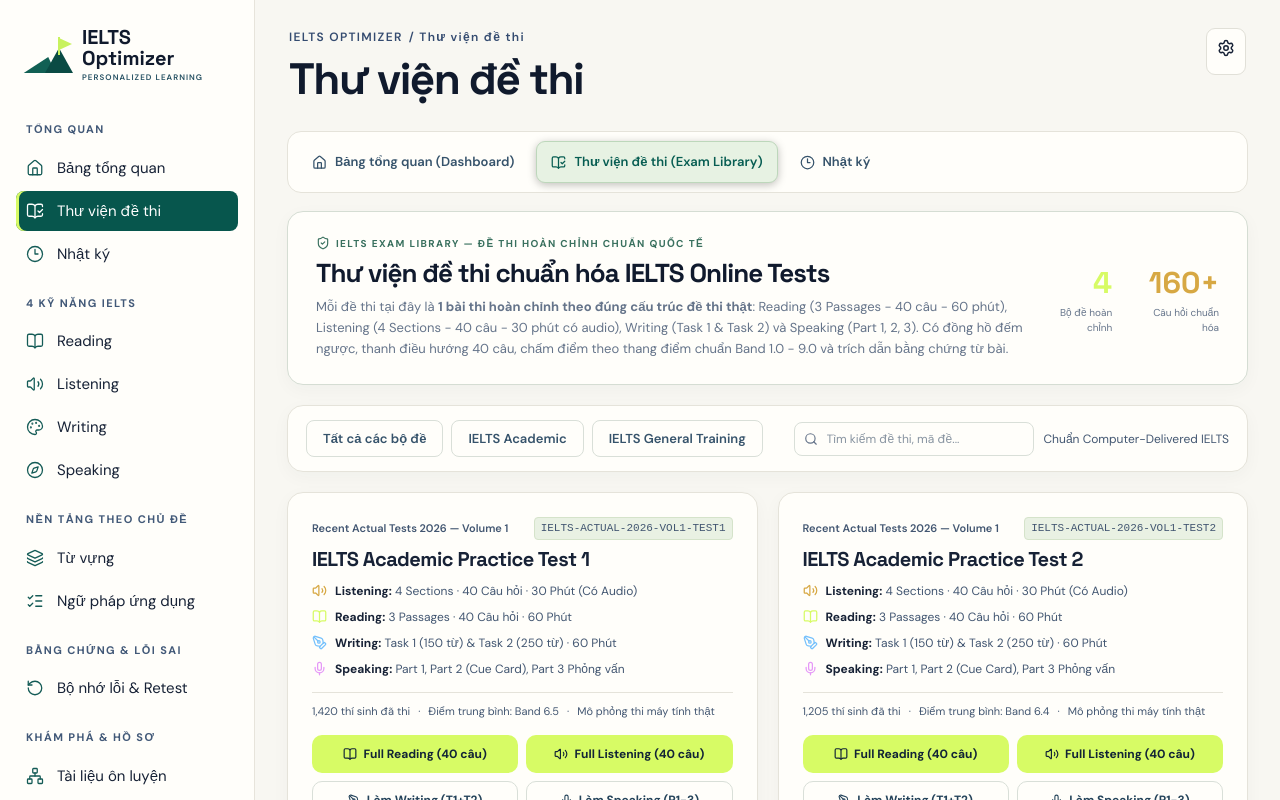
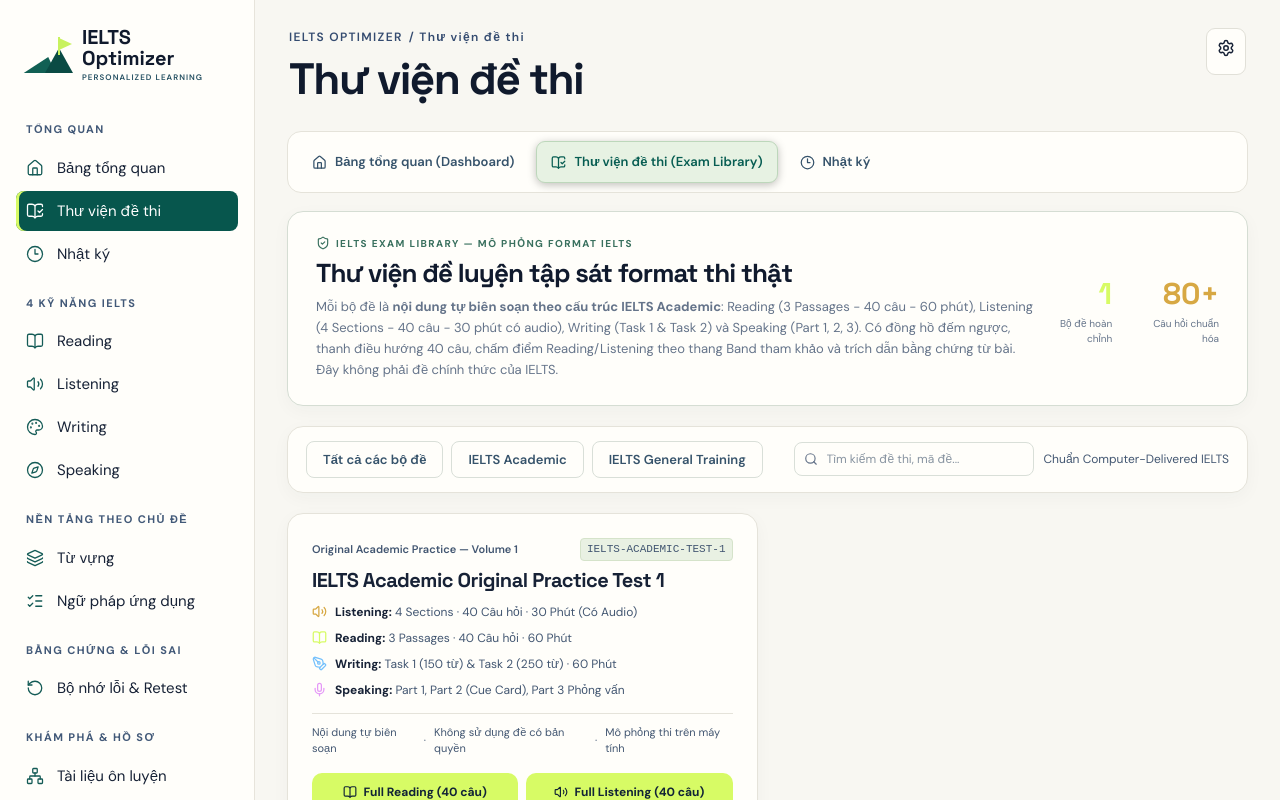
Before and after one commit to aukhaicuong123-bit/IELTS-Optimizer, a React (Vite) app: page / in a window 1280 px wide. Both pictures are taken after a click on the button "Thư viện đề thi". Shown: the top 800 px of the page. Built offline with nearby package versions, Linux system fonts and the light colour scheme.

Commit message:
feat: align exam library with IELTS format

```diff
--- a/src/ExamLibraryView.tsx
+++ b/src/ExamLibraryView.tsx
@@ -133,14 +133,15 @@
       <div className="hero-card" style={{ minHeight: 'auto', padding: '24px 28px' }}>
         <div>
           <span className="eyebrow" style={{ display: 'flex', alignItems: 'center', gap: 6 }}>
-            <ShieldCheck size={14} /> IELTS EXAM LIBRARY — ĐỀ THI HOÀN CHỈNH CHUẨN QUỐC TẾ
+            <ShieldCheck size={14} /> IELTS EXAM LIBRARY — MÔ PHỎNG FORMAT IELTS
           </span>
-          <h1 style={{ fontSize: 26, margin: '8px 0 10px' }}>Thư viện đề thi chuẩn hóa IELTS Online Tests</h1>
+          <h1 style={{ fontSize: 26, margin: '8px 0 10px' }}>Thư viện đề luyện tập sát format thi thật</h1>
           <p style={{ margin: 0, fontSize: 13, color: 'var(--muted)', maxWidth: 740, lineHeight: 1.6 }}>
-            Mỗi đề thi tại đây là <strong>1 bài thi hoàn chỉnh theo đúng cấu trúc đề thi thật</strong>:
+            Mỗi bộ đề là <strong>nội dung tự biên soạn theo cấu trúc IELTS Academic</strong>:
             Reading (3 Passages - 40 câu - 60 phút), Listening (4 Sections - 40 câu - 30 phút có audio),
             Writing (Task 1 & Task 2) và Speaking (Part 1, 2, 3). Có đồng hồ đếm ngược, thanh điều hướng 40 câu,
-            chấm điểm theo thang điểm chuẩn Band 1.0 - 9.0 và trích dẫn bằng chứng từ bài.
+            chấm điểm Reading/Listening theo thang Band tham khảo và trích dẫn bằng chứng từ bài.
+            Đây không phải đề chính thức của IELTS.
           </p>
         </div>
         <div className="header-meta" style={{ gap: 24 }}>
@@ -152,7 +153,7 @@
           </div>
           <div style={{ textAlign: 'right' }}>
             <strong style={{ fontSize: 30, fontFamily: 'Space Grotesk', color: 'var(--accent)' }}>
-              160+
+              {IELTS_EXAM_COLLECTIONS.length * 80}+
             </strong>
             <small style={{ display: 'block', color: 'var(--muted)' }}>Câu hỏi chuẩn hóa</small>
           </div>
@@ -299,11 +300,11 @@
                   paddingTop: 10
                 }}
               >
-                <span>{exam.completedCount.toLocaleString()} thí sinh đã thi</span>
+                <span>Nội dung tự biên soạn</span>
                 <span aria-hidden="true">·</span>
-                <span>Điểm trung bình: Band {exam.averageBand}</span>
+                <span>Không sử dụng đề có bản quyền</span>
                 <span aria-hidden="true">·</span>
-                <span style={{ color: 'var(--mint)' }}>Mô phỏng thi máy tính thật</span>
+                <span style={{ color: 'var(--mint)' }}>Mô phỏng thi trên máy tính</span>
               </div>
             </div>
 
@@ -1083,7 +1084,7 @@
   const [isSubmitted, setIsSubmitted] = useState<boolean>(false)
   const [confirmExitOpen, setConfirmExitOpen] = useState(false)
   const [isPlaying, setIsPlaying] = useState<boolean>(false)
-  const [playbackSpeed, setPlaybackSpeed] = useState<number>(1.0)
+  const [playedSections, setPlayedSections] = useState<Set<number>>(new Set())
   const questionRefs = useRef<Record<number, HTMLDivElement | null>>({})
   const handleSubmitRef = useRef<(() => void) | null>(null)
 
@@ -1119,11 +1120,14 @@
     if (!('speechSynthesis' in window)) return
     window.speechSynthesis.cancel()
 
-    if (isPlaying) {
+    if (isPlaying && !playedSections.has(activeSection.sectionNumber)) {
       const utterance = new SpeechSynthesisUtterance(activeSection.transcript)
-      utterance.rate = playbackSpeed
+      utterance.rate = 1
       utterance.lang = 'en-GB'
-      utterance.onend = () => setIsPlaying(false)
+      utterance.onend = () => {
+        setIsPlaying(false)
+        setPlayedSections(prev => new Set(prev).add(activeSection.sectionNumber))
+      }
       utterance.onerror = () => setIsPlaying(false)
       window.speechSynthesis.speak(utterance)
     }
@@ -1133,10 +1137,11 @@
         window.speechSynthesis.cancel()
       }
     }
-  }, [isPlaying, activeSectionIndex, playbackSpeed])
-
-  const toggleAudio = () => {
-    setIsPlaying(prev => !prev)
+  }, [isPlaying, activeSectionIndex, activeSection.sectionNumber, playedSections])
+
+  const startAudio = () => {
+    if (playedSections.has(activeSection.sectionNumber)) return
+    setIsPlaying(true)
   }
 
   const formatTimer = (totalSeconds: number) => {
@@ -1475,21 +1480,22 @@
         <div style={{ display: 'flex', alignItems: 'center', gap: 12 }}>
           <button
             type="button"
-            onClick={toggleAudio}
+            onClick={startAudio}
+            disabled={isPlaying || playedSections.has(activeSection.sectionNumber)}
             style={{
               width: 42,
               height: 42,
               borderRadius: '50%',
               display: 'grid',
               placeItems: 'center',
-              background: isPlaying ? 'var(--red)' : 'var(--mint)',
+              background: playedSections.has(activeSection.sectionNumber) ? 'var(--line)' : 'var(--mint)',
               color: '#122019',
               border: 0,
               cursor: 'pointer'
             }}
-            title={isPlaying ? 'Tạm dừng audio' : 'Phát audio phần thi'}
+            title={playedSections.has(activeSection.sectionNumber) ? 'Section này đã phát xong' : 'Phát audio một lần'}
           >
-            {isPlaying ? <Pause size={20} /> : <Play size={20} style={{ marginLeft: 2 }} />}
+            {playedSections.has(activeSection.sectionNumber) ? <Check size={20} /> : <Play size={20} style={{ marginLeft: 2 }} />}
           </button>
 
           <div>
@@ -1503,7 +1509,7 @@
           </div>
         </div>
 
-        {/* Soundwave Simulation and Speed */}
+        {/* Soundwave Simulation */}
         <div style={{ display: 'flex', alignItems: 'center', gap: 16 }}>
           <div style={{ display: 'flex', alignItems: 'center', gap: 3, height: 24, padding: '0 8px' }}>
             {[4, 12, 18, 8, 22, 14, 10, 16, 6, 20, 12, 15].map((h, i) => (
@@ -1520,21 +1526,9 @@
             ))}
           </div>
 
-          <button
-            type="button"
-            onClick={() => setPlaybackSpeed(s => (s === 1.0 ? 1.25 : 1.0))}
-            style={{
-              padding: '6px 12px',
-              borderRadius: 6,
-              fontSize: 11,
-              fontWeight: 600,
-              background: '#192b23',
-              border: '1px solid var(--line)',
-              color: 'var(--mint)'
-            }}
-          >
-            {playbackSpeed}x Tốc độ
-          </button>
+          <span style={{ fontSize: 11, color: 'var(--muted)' }}>
+            Audio tổng hợp · phát 1 lần như phòng thi
+          </span>
         </div>
       </div>
 
@@ -1880,7 +1874,7 @@
             </div>
 
             <div style={{ borderTop: '1px solid var(--line)', paddingTop: 14, marginTop: 14 }}>
-              <span className="eyebrow" style={{ color: 'var(--mint)' }}>BÀI MẪU CHUẨN BAND 8.0+</span>
+                <span className="eyebrow" style={{ color: 'var(--mint)' }}>BÀI MẪU THAM KHẢO SAU KHI NỘP</span>
               <p style={{ fontSize: 13, color: '#c5d3ca', lineHeight: 1.7, margin: '8px 0 0', whiteSpace: 'pre-wrap' }}>
                 {writingPaper.task1.modelAnswer}
               </p>
@@ -1895,7 +1889,7 @@
             </div>
 
             <div style={{ borderTop: '1px solid var(--line)', paddingTop: 14, marginTop: 14 }}>
-              <span className="eyebrow" style={{ color: 'var(--mint)' }}>BÀI MẪU CHUẨN BAND 8.0+</span>
+                <span className="eyebrow" style={{ color: 'var(--mint)' }}>BÀI MẪU THAM KHẢO SAU KHI NỘP</span>
               <p style={{ fontSize: 13, color: '#c5d3ca', lineHeight: 1.7, margin: '8px 0 0', whiteSpace: 'pre-wrap' }}>
                 {writingPaper.task2.modelAnswer}
               </p>
@@ -2306,7 +2300,7 @@
           </p>
 
           <div className="stack" style={{ gap: 16 }}>
-            {speakingPaper.part1.questions.map((q, i) => (
+            {speakingPaper.part1.questions.map(q => (
               <div key={i} style={{ padding: 18, background: '#182922', borderRadius: 8, border: '1px solid var(--line)' }}>
                 <div style={{ display: 'flex', justifyContent: 'space-between', alignItems: 'center', marginBottom: 8 }}>
                   <strong style={{ fontSize: 14, color: '#f0f8f1' }}>Câu hỏi {i + 1}: {q}</strong>
@@ -2320,11 +2314,6 @@
                   </button>
                 </div>
 
-                {speakingPaper.part1.modelAnswers && (
-                  <p style={{ margin: '8px 0 0', fontSize: 12, color: '#9bc4aa', fontStyle: 'italic' }}>
-                    <strong>Gợi ý trả lời Band 8.0+:</strong> "{speakingPaper.part1.modelAnswers[i]}"
-                  </p>
-                )}
               </div>
             ))}
           </div>
@@ -2418,14 +2407,9 @@
               style={{ marginBottom: 16 }}
             />
 
-            {speakingPaper.part2.modelAnswer && (
-              <div style={{ borderTop: '1px solid var(--line)', paddingTop: 14, overflowY: 'auto' }}>
-                <span className="eyebrow" style={{ color: 'var(--mint)' }}>BÀI NÓI MẪU BAND 8.0+ THAM KHẢO</span>
-                <p style={{ fontSize: 12, color: '#c5d3ca', lineHeight: 1.7, margin: '8px 0 0', whiteSpace: 'pre-wrap' }}>
-                  {speakingPaper.part2.modelAnswer}
-                </p>
-              </div>
-            )}
+            <p className="muted" style={{ margin: 0, lineHeight: 1.6 }}>
+              Bài mẫu và nhận xét chỉ nên xem sau khi bạn hoàn thành phần nói, để giữ áp lực và điều kiện luyện tập gần với phòng thi.
+            </p>
           </div>
         </div>
       )}
@@ -2440,7 +2424,7 @@
           </p>
 
           <div className="stack" style={{ gap: 16 }}>
-            {speakingPaper.part3.questions.map((q, i) => (
+            {speakingPaper.part3.questions.map(q => (
               <div key={i} style={{ padding: 18, background: '#182922', borderRadius: 8, border: '1px solid var(--line)' }}>
                 <div style={{ display: 'flex', justifyContent: 'space-between', alignItems: 'center', marginBottom: 8 }}>
                   <strong style={{ fontSize: 14, color: '#f0f8f1' }}>Thảo luận {i + 1}: {q}</strong>
@@ -2454,11 +2438,6 @@
                   </button>
                 </div>
 
-                {speakingPaper.part3.modelAnswers && (
-                  <p style={{ margin: '8px 0 0', fontSize: 12, color: '#9bc4aa', fontStyle: 'italic' }}>
-                    <strong>Gợi ý trả lời Band 8.0+:</strong> "{speakingPaper.part3.modelAnswers[i]}"
-                  </p>
-                )}
               </div>
             ))}
           </div>
--- a/src/examLibrary/academic/passage3.questions.ts
+++ b/src/examLibrary/academic/passage3.questions.ts
@@ -103,7 +103,7 @@
     ],
     answerKey: 'Early cycles contain more deep sleep and later cycles contain more rapid-eye-movement sleep',
     explanation: 'The passage says the early cycles contain proportionally more of the deepest stage, while later cycles contain more of the shallower eye-movement stage.',
-    evidenceQuote: 'The early cycles ... contain proportionally more of the deepest stage of sleep; later cycles contain proportionally more of the shallower stage in which the eyes move rapidly',
+    evidenceQuote: 'The early cycles contain proportionally more of the deepest stage of sleep; later cycles contain proportionally more of the shallower stage in which the eyes move rapidly',
     passageNumber: 3
   },
   {
@@ -183,7 +183,7 @@
     ],
     answerKey: 'Because correlations between sleep and memory are clear, but the underlying mechanism remains unresolved',
     explanation: 'The passage says the evidence is substantial at the level of correlation and less substantial at the level of mechanism.',
-    evidenceQuote: 'substantial at the level of correlation ... and less substantial at the level of mechanism',
+    evidenceQuote: 'substantial at the level of correlation',
     passageNumber: 3
   },
   {
--- a/src/examLibrary/academic/passage3.text.ts
+++ b/src/examLibrary/academic/passage3.text.ts
@@ -1,17 +1,17 @@
-/** Academic Mock Test 1 - Passage 3 text (Questions 27-40) */
+/** Original IELTS Academic-style practice passage (Questions 27-40). */
 
-export const passage3Text = `For most of human history, sleep was understood less as a physiological process than as a daily interruption to activity, a period of unconsciousness that had to be tolerated rather than studied. The reasons for needing it were not hard to guess — a body at rest repairs itself, and a person who has been awake too long cannot think clearly — but the mechanism remained a matter of inference. Even as late as the middle of the twentieth century, researchers could describe what happened during sleep in considerable detail while remaining unable to say why it happened.
+export const passage3Text = `For most of human history, sleep was understood less as a physiological process than as a daily interruption to activity. Rest was clearly useful, but its mechanism remained a matter of inference. Even when researchers could describe sleep, they could not explain why it occurred.
 
-The discovery that transformed the field came from an accident of laboratory routine. In the 1950s, a researcher studying the electrical activity of sleeping animals noticed that the pattern of their brain waves changed sharply and repeatedly, as though the brain had switched into a different mode of operation. At the time this was regarded as an oddity. Within a decade, however, the observation had been repeated in laboratories across several countries, and it became clear that the sleeping brain was not resting at all. It was doing something elaborate, and doing it in a structured way.
+The discovery that transformed the field came from an accident of laboratory routine. In the 1950s, a researcher studying sleeping animals noticed that their brain waves changed sharply and repeatedly. Within a decade, laboratories had repeated the observation, and it became clear that the sleeping brain was not resting at all. It was doing something elaborate, and doing it in a structured way.
 
-The structure is now described as a cycle. Sleep is not a single uniform state but a sequence of distinct stages that alternate over the course of the night in a roughly predictable order. The stages differ from each other in measurable ways: in the depth of the brain's response to sound, in the pattern of electrical activity, in the movement of the eyes, and in the muscle tone of the body. The cycle is also uneven across the night. The early cycles, which occur during the first third of the night, contain proportionally more of the deepest stage of sleep; later cycles contain proportionally more of the shallower stage in which the eyes move rapidly beneath the eyelids. This asymmetry has turned out to matter greatly, because the two stages appear to perform quite different functions.
+That structure is now described as a cycle. Sleep consists of distinct stages that alternate in a roughly predictable order. The stages differ in brain activity, response to sound, eye movement and muscle tone. The cycle is also uneven across the night: The early cycles contain proportionally more of the deepest stage of sleep; later cycles contain proportionally more of the shallower stage in which the eyes move rapidly. The two stages therefore appear to perform different functions.
 
-The function of the deep stage is now thought to be primarily physical. During it, the body repairs the tissue damage of the day, and the concentration of growth hormone rises sharply. The function of the stage with rapid eye movement, by contrast, appears to be primarily about the mind. The brain is found to be highly active during it, and the electrical patterns resemble those of waking attention. It was for a long time assumed that this activity represented the brain replaying the experiences of the day, in effect processing and filing them away. More recent work has complicated this picture, and in particular has cast doubt on the popular claim that rapid eye movement sleep is when dreams are remembered.
+The function of the deep stage is now thought to be primarily physical. The body repairs tissue damage and growth hormone rises. Rapid-eye-movement sleep, by contrast, appears to be primarily about the mind; the brain is highly active and resembles waking attention. It was once assumed that this activity processed the day's experiences, but recent work has cast doubt on the claim that this is when dreams are remembered.
 
-The doubt arises from a striking asymmetry in the evidence. Vivid reports of dreams can be recalled from almost any point in the night, including periods of deep sleep when the eye movements characteristic of the dreaming stage are absent. What distinguishes the rapid eye movement stage is not that dreams occur there but that the sleeper is more likely to wake and report them. The explanation offered is that brain activity in that stage makes the sleeper more easily aroused, and that a partly awakened sleeper will, when asked, produce a narrative that seems dream-like. Dreams are therefore not confined to any one stage, and the effort to locate them precisely has, in the view of some researchers, distracted attention from more productive questions.
+Vivid reports of dreams can be recalled from almost any point in the night, including periods of deep sleep. What distinguishes rapid-eye-movement sleep is not that dreams occur there but that the sleeper is more likely to wake and report them. Dreams are therefore not confined to one stage, and attempts to locate them precisely may have distracted researchers from more useful questions.
 
-The consequences of losing sleep are better understood than the purpose of sleep itself, and the direction of the effects is consistent. Restricted sleep degrades performance on essentially any task that requires sustained attention, and the degradation builds up over successive nights rather than levelling off. People who have been awake for a long time frequently do not perceive how badly their performance has deteriorated, which means that self-assessment is a poor guide to the severity of the impairment. In experiments in which volunteers were restricted to a fixed number of hours in bed, performance continued to decline across the whole period of restriction, and did not recover on the first night of normal sleep.
+The consequences of losing sleep are better understood than its purpose. Restricted sleep degrades performance on tasks requiring sustained attention, and the decline builds over successive nights. People who have been awake for a long time frequently do not perceive how badly their performance has deteriorated. In experiments with restricted sleep, performance continued to decline across the whole period and did not recover on the first night of normal sleep.
 
-This last finding has practical implications that have become considerably more important in recent years. In occupations where fatigue has direct consequences — aviation, medicine, long-distance driving, industrial work — the regulation of hours has long been based on the idea that a fixed period of rest restores performance to a baseline. The evidence suggests something less comfortable: recovery is slower than the loss is slow, and a single night of sleep does not undo the accumulated deficit of several nights of restriction. Schedules built on the assumption of simple, immediate restoration have therefore been increasingly questioned, and in several industries the direction of policy has been towards limiting cumulative restriction rather than simply mandating a minimum number of hours in bed.
+This finding matters in aviation, medicine, driving and industrial work. Traditional schedules assumed that a fixed rest period restored performance to a baseline. Evidence suggests instead that recovery is slower than the loss is slow, and a single night of sleep does not undo the accumulated deficit of several nights of restriction. Policies are consequently moving towards limiting cumulative restriction rather than simply setting a minimum number of hours in bed.
 
-There is also a longer-standing question that has not been settled: whether sleep functions in memory consolidation. The evidence for this is substantial at the level of correlation — people who sleep after learning remember better than people who do not, and interrupted sleep impairs retention — and less substantial at the level of mechanism. Precisely what is being consolidated, and why a period of unconsciousness should be required for it, remains unresolved. The alternative account, that sleep serves primarily to maintain the metabolic and immunological systems that support wakeful cognition, has not been excluded. What both accounts share is the observation, unremarkable but frequently forgotten, that whatever sleep is for, the brain does none of it in an idle fashion.`
+A final question concerns memory consolidation. The evidence is substantial at the level of correlation — people who sleep after learning remember better, while interrupted sleep impairs retention — and less substantial at the level of mechanism. The alternative account, that sleep serves primarily to maintain the metabolic and immunological systems that support wakeful cognition, has not been excluded. The conclusion is that whatever sleep is for, the brain does none of it in an idle fashion.`
--- a/src/examLibrary/academic/reading.ts
+++ b/src/examLibrary/academic/reading.ts
@@ -32,7 +32,7 @@
     {
       passageNumber: 3,
       title: 'Why We Sleep',
-      wordCount: 937,
+      wordCount: 536,
       text: passage3Text,
       questions: passage3Questions
     }
--- a/src/examLibraryData.ts
+++ b/src/examLibraryData.ts
@@ -163,14 +163,14 @@
 }
 
 // =========================================================================
-// FULL EXAM 1: IELTS ACADEMIC PRACTICE TEST 1 (Recent Actual Collection 2026)
+// FULL EXAM 1: IELTS ACADEMIC ORIGINAL PRACTICE TEST 1
 // =========================================================================
 
 const firstAcademicExam: FullIELTSExam = {
     id: 'ielts-exam-acad-01',
-    code: 'IELTS-ACTUAL-2026-VOL1-TEST1',
+    code: 'IELTS-PRACTICE-2026-VOL1-TEST1',
     title: 'IELTS Academic Practice Test 1',
-    volume: 'Recent Actual Tests 2026 — Volume 1',
+    volume: 'Original Academic Practice — Volume 1',
     module: 'Academic',
     difficulty: 'Standard Exam',
     completedCount: 1420,
@@ -1347,11 +1347,21 @@
       blankedPrompt = prompt.trim().replace(/\.?$/, '') + ' ______.'
     }
 
+    const isMultipleChoice = index % 3 === 1
+    const distractors = facts
+      .filter(([, candidate]) => candidate !== answer)
+      .map(([, candidate]) => candidate)
+      .slice(0, 3)
+    const optionPool = [answer, ...distractors]
+    const shift = index % optionPool.length
+    const options = optionPool.slice(shift).concat(optionPool.slice(0, shift))
+
     return {
       id: `${prefix}-q${startNumber + index}`,
       number: startNumber + index,
-      type: 'sentence-completion',
+      type: isMultipleChoice ? 'multiple-choice' : 'sentence-completion',
       prompt: blankedPrompt,
+      ...(isMultipleChoice ? { options } : {}),
       answerKey: answer,
       explanation: `The answer is stated in the ${skill} material for this section.`,
       evidenceQuote: answer,
@@ -1382,9 +1392,9 @@
   })
   return {
     id: `ielts-exam-acad-${suffix}`,
-    code: `IELTS-ACTUAL-2026-VOL1-TEST${index}`,
+    code: `IELTS-PRACTICE-2026-VOL1-TEST${index}`,
     title: `IELTS Academic Practice Test ${index}`,
-    volume: 'Recent Actual Tests 2026 — Volume 1',
+    volume: 'Original Academic Practice — Volume 1',
     module: 'Academic', difficulty: 'Standard Exam', completedCount: index === 2 ? 1205 : 990, averageBand: index === 2 ? 6.4 : 6.6,
     reading: { id: `reading-paper-${suffix}`, title: `Academic Reading — Practice Test ${index} (40 Questions)`, timeAllowedMinutes: 60, totalQuestions: 40, passages },
     listening: { id: `listening-paper-${suffix}`, title: `Academic Listening — Practice Test ${index} (40 Questions)`, timeAllowedMinutes: 30, totalQuestions: 40, sections },
@@ -1439,8 +1449,8 @@
 const academicTest1Exam: FullIELTSExam = {
   id: 'ielts-exam-acad-test1',
   code: 'IELTS-ACADEMIC-TEST-1',
-  title: 'IELTS Academic Test 1',
-  volume: 'Recent Actual Tests 2026 — Volume 1',
+  title: 'IELTS Academic Original Practice Test 1',
+  volume: 'Original Academic Practice — Volume 1',
   module: 'Academic',
   difficulty: 'Standard Exam',
   completedCount: 1500,
@@ -1533,8 +1543,5 @@
 }
 
 export const IELTS_EXAM_COLLECTIONS: FullIELTSExam[] = [
-  firstAcademicExam,
-  freshExam2,
-  freshExam3,
   academicTest1Exam
 ]
```
Also changed, not shown: 1 other file (tests, documents, lock files or other folders).
